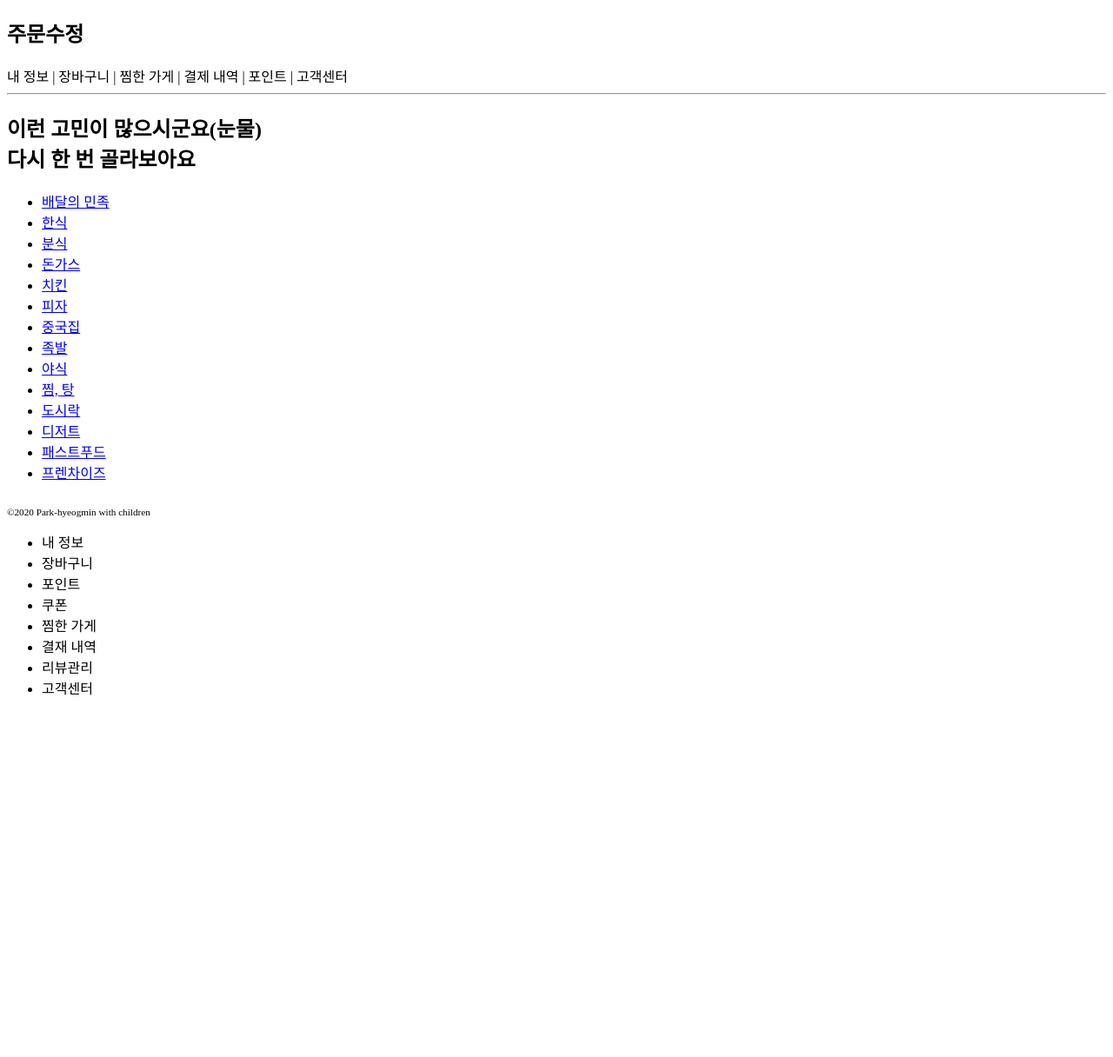
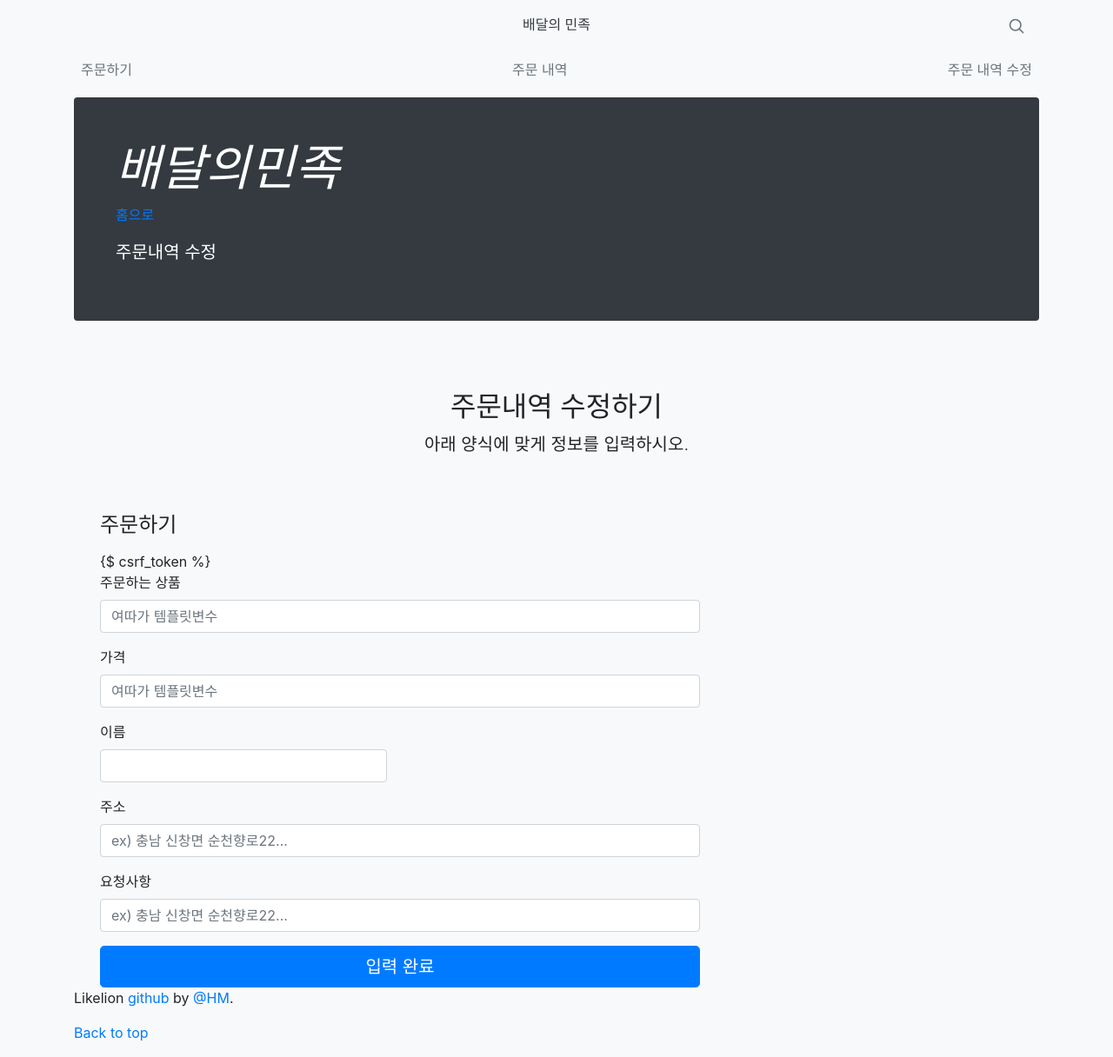
Before and after one commit to LikeLionSCH/PHM, a Django app: template PHMapp/templates/edit.html in a window 1280 px wide. Shown: the whole page at 87% size. Before the commit the page ends 800 px from the top, so only its background shows below. Run offline with Django 3.2, Linux system fonts and the light colour scheme; the template is opened without the code that fills it, so the values that code supplies are empty; some libraries are stand-ins or nearby versions.

Commit message:
edit에 order내용 복사

```diff
--- a/PHMapp/templates/edit.html
+++ b/PHMapp/templates/edit.html
@@ -1,104 +1,65 @@
 <!-- 주문내역 수정 페이지 -->
 
-<!DOCTYPE html>
-<html lang="en">
-<head>
-    <meta charset="UTF-8">
-    <meta name="viewport" content="width=device-width, initial-scale=1.0">
-    <title>주문 내역</title>
-</head>
-<body>
-  <header>
-    <h2>주문수정</h2>
-    <nav style="font-size=50%;">
-      내 정보 | 장바구니 | 찜한 가게 | 결제 내역 | 포인트 | 고객센터
-    <hr>
-  </header>
-   <h2>이런 고민이 많으시군요(눈물)<br>다시 한 번 골라보아요</h2>
-   <ul class="nav nav-tabs nav-menu">
-  <li class="nav-item">
-    <a class="nav-link" href="#">배달의 민족</a>
-  </li>
-  <li class="nav-item">
-    <a class="nav-link" href="#">한식</a>
-  </li>
-  <li class="nav-item">
-    <a class="nav-link" href="#">분식</a>
-  </li>
-  <li class="nav-item">
-    <a class="nav-link" href="#">돈가스</a>
-  </li>
-  <li class="nav-item">
-    <a class="nav-link active" href="#">치킨</a>
-  </li>
-  <li class="nav-item">
-    <a class="nav-link" href="#">피자</a>
-  </li>
-  <li class="nav-item">
-    <a class="nav-link" href="#">중국집</a>
-  </li>
-  <li class="nav-item">
-    <a class="nav-link" href="#">족발</a>
-  </li>
-  <li class="nav-item">
-    <a class="nav-link" href="#">야식</a>
-  </li>
-  <li class="nav-item">
-    <a class="nav-link" href="#">찜, 탕</a>
-  </li>
-  <li class="nav-item">
-    <a class="nav-link" href="#">도시락</a>
-  </li>
-  <li class="nav-item">
-    <a class="nav-link" href="#">디저트</a>
-  </li>
-  <li class="nav-item">
-    <a class="nav-link" href="#">패스트푸드</a>
-  </li>
-  <li class="nav-item">
-    <a class="nav-link" href="#">프렌차이즈</a>
-  </li>
-  </ul>
-   <footer style="font-size:70%;"><br>&copy;2020 Park-hyeogmin with children</footer>
-</body>
-</html>
+{% extends "base.html" %}
+{% load static %}
 
-<!DOCTYPE html>
-<html lang="en">
-<head>
-    <meta charset="UTF-8">
-    <meta name="viewport" content="width=device-width, initial-scale=1.0">
-    <meta http-equiv="X-UA-Compatible" content="ie=edge">
-    <link rel="stylesheet" href="https://fonts.googleapis.com/css?family=Roboto:300,400,500,700|Material+Icons">
-    <link rel="stylesheet" href="https://unpkg.com/bootstrap-material-design@4.1.1/dist/css/bootstrap-material-design.min.css" integrity="sha384-wXznGJNEXNG1NFsbm0ugrLFMQPWswR3lds2VeinahP8N0zJw9VWSopbjv2x7WCvX" crossorigin="anonymous">
-    <script src="https://code.jquery.com/jquery-3.2.1.slim.min.js" integrity="sha384-KJ3o2DKtIkvYIK3UENzmM7KCkRr/rE9/Qpg6aAZGJwFDMVNA/GpGFF93hXpG5KkN" crossorigin="anonymous"></script>
-    <script src="https://unpkg.com/popper.js@1.12.6/dist/umd/popper.js" integrity="sha384-fA23ZRQ3G/J53mElWqVJEGJzU0sTs+SvzG8fXVWP+kJQ1lwFAOkcUOysnlKJC33U" crossorigin="anonymous"></script>
-    <script src="https://unpkg.com/bootstrap-material-design@4.1.1/dist/js/bootstrap-material-design.js" integrity="sha384-CauSuKpEqAFajSpkdjv3z9t8E7RlpJ1UP0lKM/+NdtSarroVKu069AlsRPKkFBz9" crossorigin="anonymous"></script>
-    <link href="https://fonts.googleapis.com/css?family=Nanum+Gothic" rel="stylesheet">
-    <link rel="stylesheet" href="https://fonts.googleapis.com/icon?family=Material+Icons">
-    <link rel="stylesheet" href="item-page.css">
-    <link rel="stylesheet" href="item-page-menu.css">
-    <!-- Bootstrap Material, JS, Proper.js, Jquery, Material Design Icons -->
-    <!-- 이 프로젝트에 대한 모든 저작권은 (주)우아한 형제들 에게 있습니다. -->
-    <!-- Made by Demain | github.com/demain18 -->
-    <title>배달의 민족</title>
-    <style>
+{% block style %}{% static 'css/edit.css' %}{% endblock %}
+{% block title %}주문내역 수정{% endblock %}
+{% block content %}
+<!-- 배너 -->
+  <body class="bg-light">
+    <div class="container">
+  <div class="py-5 text-center">
+    <h2>주문내역 수정하기</h2>
+    <p class="lead">아래 양식에 맞게 정보를 입력하시오.</p>
+  </div>
 
-    </style>
-</head>
-<body>
+  <div class="row">
+    <div class="col-md-4 order-md-2 mb-4">
 
-      <div class="dropdown-menu  dropdown-menu-right" aria-labelledby="ex3">
-        <ul>
-           <li>내 정보</li>
-           <li>장바구니</li>
-           <li>포인트</li>
-           <li>쿠폰</li>
-           <li>찜한 가게</li>
-           <li>결재 내역</li>
-           <li>리뷰관리</li>
-           <li>고객센터</li>
-        </ul>
-      </div>
+
+      <!-- 바디 -->
     </div>
-</nav>
+    <div class="col-md-8 order-md-1">
+      <h4 class="mb-3">주문하기</h4>
+      <form class="needs-validation" action="#" method="POST" enctype="multipart/form-data" novalidate>
+        {$ csrf_token %}
+
+        <!-- 주문하는 상품 -->
+        <div class="mb-3">
+            <label for="address">주문하는 상품</label>
+            <input type="text" class="form-control" id="address" placeholder="여따가 템플릿변수" required>
+        </div>
+
+        <!-- 가격 -->
+        <div class="mb-3">
+            <label for="address">가격</label>
+            <input type="text" class="form-control" id="address" placeholder="여따가 템플릿변수" required>
+        </div>
+
+        <!-- 이름 -->
+        <div class="row">
+          <div class="col-md-6 mb-3">
+            <label for="firstName">이름</label>
+            <input type="text" class="form-control" id="firstName" placeholder="" value="" required>
+          </div>
+        </div>
+
+        <!-- 주소 -->
+        <div class="mb-3">
+          <label for="address">주소</label>
+          <input type="text" class="form-control" id="address" placeholder="ex) 충남 신창면 순천향로22..." required>
+        </div>
+
+        <!-- 요청사항 -->
+        <div class="mb-3">
+            <label for="address">요청사항</label>
+            <input type="text" class="form-control" id="address" placeholder="ex) 충남 신창면 순천향로22..." required>
+          </div>
+
+        <!-- 버튼 -->
+        <button class="btn btn-primary btn-lg btn-block" type="submit">입력 완료</button>
+      </form>
+    </div>
+  </div>
+{% endblock %}
```
